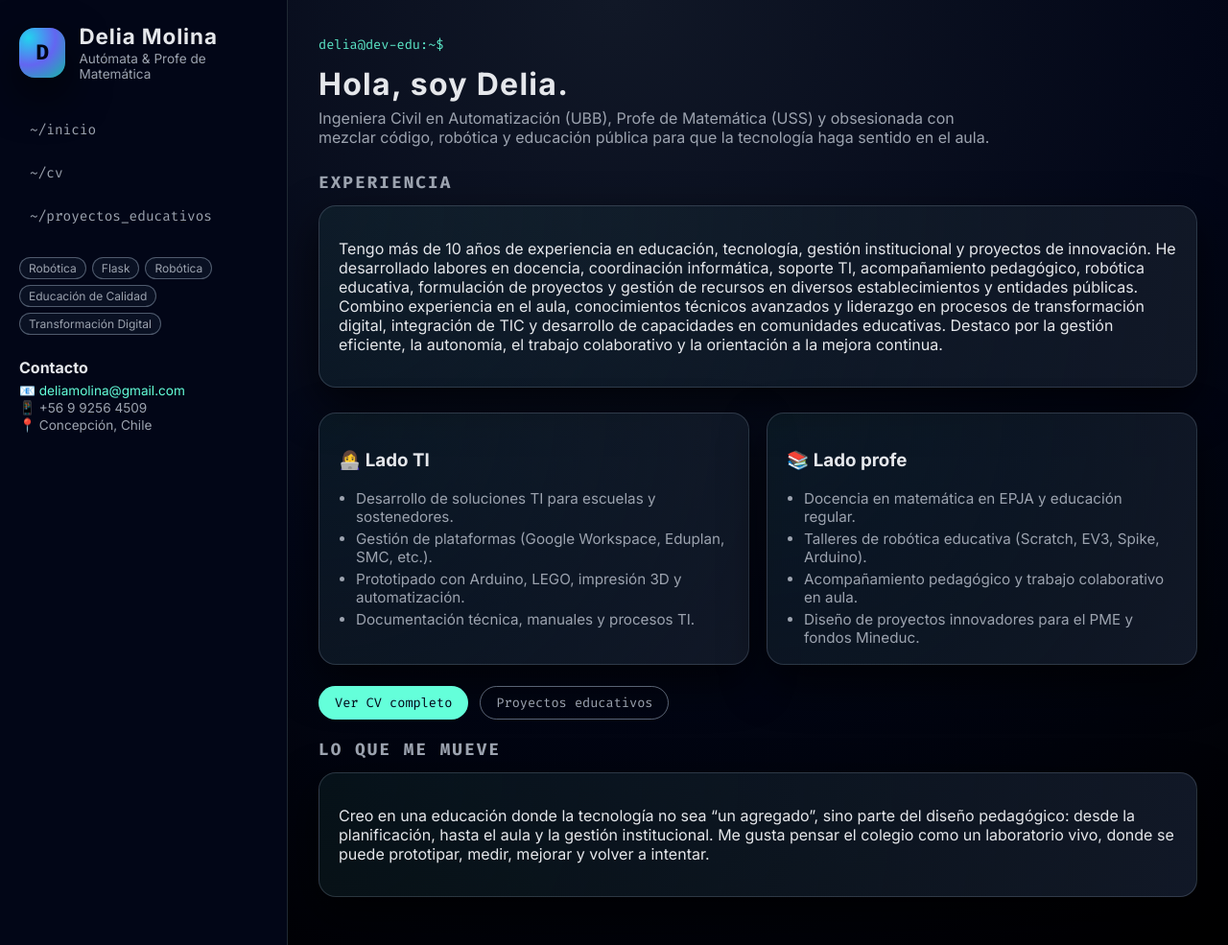
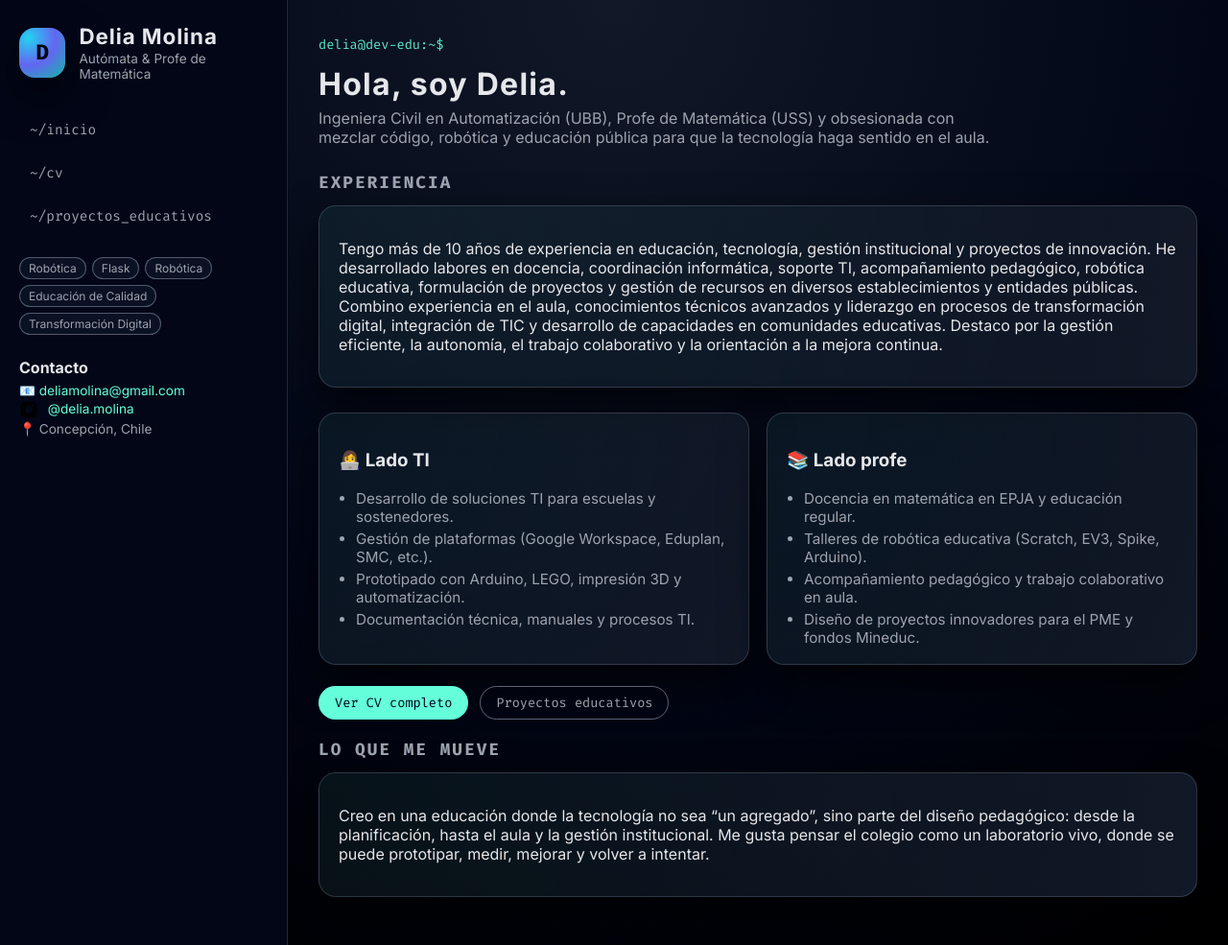
Before and after one commit to DeliaMolina/delia-portfolio, a Flask app: page / in a window 1280 px wide. Shown: the whole page at 96% size. Run offline with Flask 3, Linux system fonts and the light colour scheme.

Commit message:
Agrego icono SVG de Instagram y actualizo contacto

```diff
--- a/static/style.css
+++ b/static/style.css
@@ -401,3 +401,19 @@ body {
         visibility: hidden;
     }
 }
+
+.icon-instagram {
+    width: 20px;
+    height: 20px;
+    vertical-align: middle;
+    margin-right: 6px;
+    fill: #E1306C; /* color rosado Instagram */
+}
+
+.icon-instagram {
+    width: 20px;
+    height: 20px;
+    vertical-align: middle;
+    margin-right: 6px;
+    fill: currentColor;
+}
--- a/templates/base.html
+++ b/templates/base.html
@@ -45,7 +45,10 @@
             <div class="contact">
                 <h2>Contacto</h2>
                 <p>📧 <a href="mailto:deliamolina@gmail.com">deliamolina@gmail.com</a></p>
-                <p>📱 +56 9 9256 4509</p>
+                <p>
+                <img src="/static/icons/instagram.svg" class="icon-instagram">
+                <a href="https://www.instagram.com/delia.molina" target="_blank">@delia.molina</a>
+                </p>
                 <p>📍 Concepción, Chile</p>
             </div>
         </aside>
```
Also changed, not shown: static/icons/instagram.svg (added).
